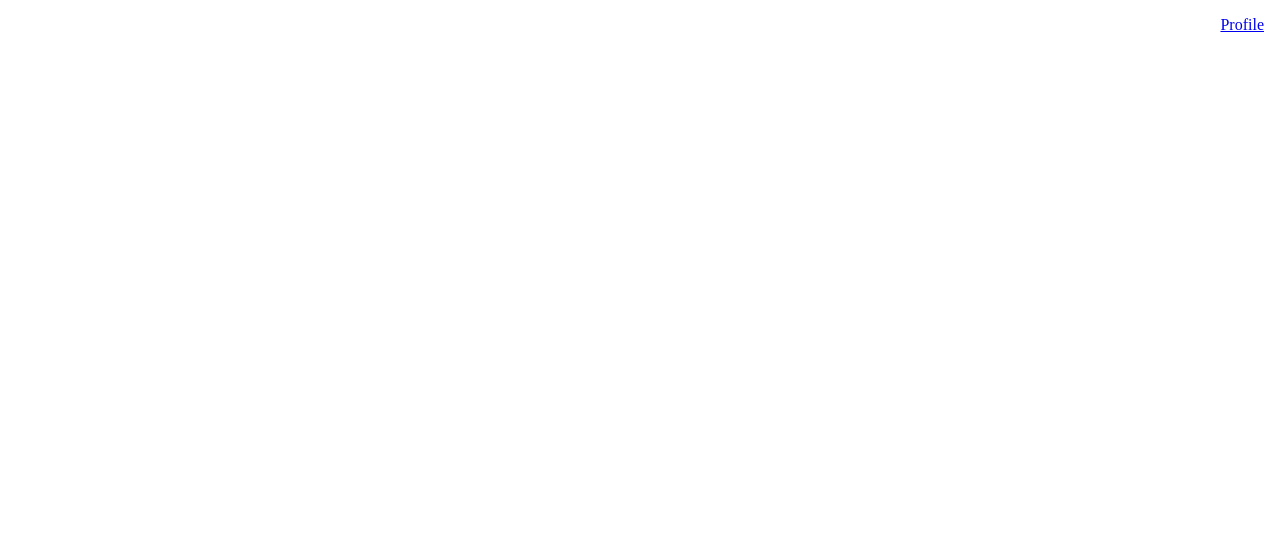
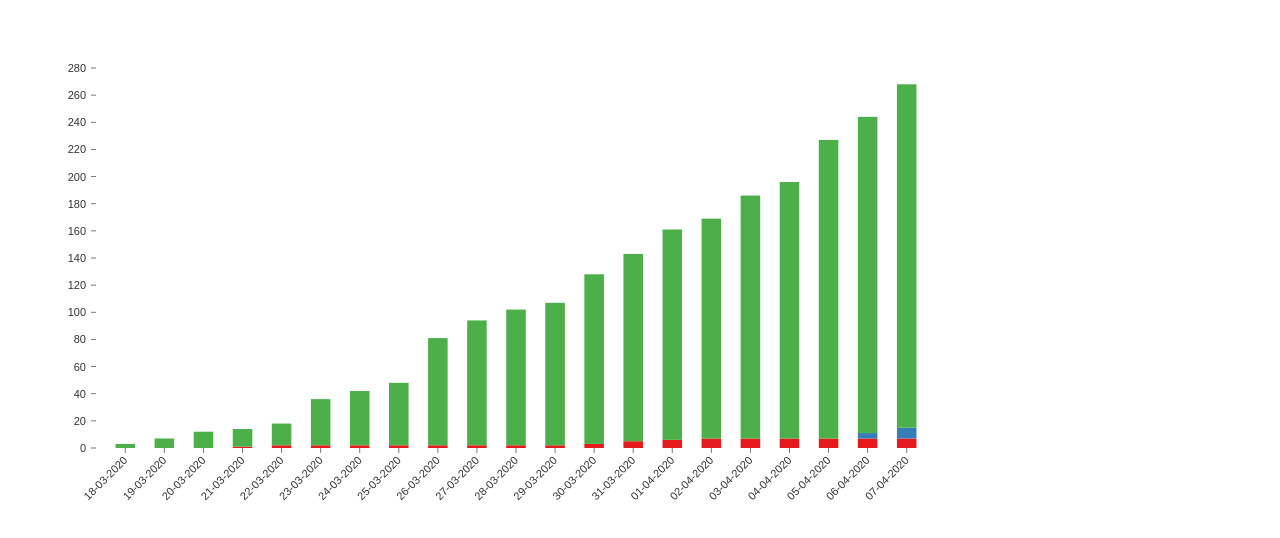
Before and after one commit to The-Macchiatos/covid-19-stats, a React (Create React App) app: page / in a window 1280 px wide. Shown: the top 538 px of the page. Built offline with nearby package versions, Linux system fonts and the light colour scheme.

Commit message:
First chart

```diff
--- a/package.json
+++ b/package.json
@@ -3,6 +3,7 @@
   "version": "0.1.0",
   "private": true,
   "dependencies": {
+    "@nivo/bar": "^0.61.1",
     "@rebass/preset": "^4.0.5",
     "@testing-library/jest-dom": "^4.2.4",
     "@testing-library/react": "^9.3.2",
--- a/src/App.js
+++ b/src/App.js
@@ -1,20 +1,56 @@
 import React from 'react';
-import {Flex, Text, Box, Link} from "./components/base";
+import {Flex} from './components/base';
+import { Bar } from '@nivo/bar'
+import data from './data/stats.json';
 
 function App() {
-  return (
-      <Flex
-          px={2}
-          color='white'
-          bg='background'
-          alignItems='center'>
-        <Text p={2} fontWeight='bold'>Rebass</Text>
-        <Box mx='auto' />
-        <Link variant='nav' href='#!'>
-          Profile
-        </Link>
-      </Flex>
-  );
+
+    const vitals = data.map(d => {
+       return {
+           Recovered: d.recovered,
+           Death: d.death,
+           Active: d.active.total,
+           Date: d.date
+       }
+    });
+
+    console.log(vitals);
+
+    const keys = ['Death', 'Recovered', 'Active'];
+    const commonProps = {
+        width: 1000,
+        height: 500,
+        margin: {top: 60, right: 80, bottom: 60, left: 80},
+        data: vitals,
+        indexBy: 'Date',
+        keys,
+        padding: 0.5,
+        enableGridY: false,
+        labelTextColor: 'inherit:darker(1.4)',
+        labelSkipWidth: 16,
+        labelSkipHeight: 16,
+        enableLabel: false,
+        axisBottom: {
+            tickRotation: -45
+        }
+    };
+
+
+    return (
+        <Flex
+            px={2}
+            color="black"
+            bg="white"
+            alignItems="center">
+
+            <Bar
+                {...commonProps}
+                colors={{ scheme: 'set1' }}
+            />
+
+        </Flex>
+
+    );
 }
 
 export default App;
--- /dev/null
+++ b/src/data/stats.json
@@ -0,0 +1,463 @@
+[{
+"date": "18-03-2020",
+"active": {
+  "total": 3,
+  "gender": {
+    "male": 3,
+    "female": 0
+  },
+  "age": {
+    "00": 0,
+    "21": 2,
+    "59": 1,
+    "60": 0
+  },
+  "source": {
+    "local": 0,
+    "imported": 3
+  }
+},
+"death": 0,
+"recovered": 0
+},
+{
+"date": "19-03-2020",
+"active": {
+  "total": 7,
+  "gender": {
+    "male": null,
+    "female": null
+  },
+  "age": {
+    "00": null,
+    "21": null,
+    "59": null,
+    "60": null
+  },
+  "source": {
+    "local": null,
+    "imported": null
+  }
+},
+"death": 0,
+"recovered": 0
+},
+{
+"date": "20-03-2020",
+"active": {
+  "total": 12,
+  "gender": {
+    "male": null,
+    "female": null
+  },
+  "age": {
+    "00": null,
+    "21": null,
+    "59": null,
+    "60": null
+  },
+  "source": {
+    "local": null,
+    "imported": null
+  }
+},
+"death": 0,
+"recovered": 0
+},
+{
+"date": "21-03-2020",
+"active": {
+  "total": 13,
+  "gender": {
+    "male": null,
+    "female": null
+  },
+  "age": {
+    "00": null,
+    "21": null,
+    "59": null,
+    "60": null
+  },
+  "source": {
+    "local": null,
+    "imported": null
+  }
+},
+"death": 1,
+"recovered": 0
+},
+{
+"date": "22-03-2020",
+"active": {
+  "total": 16,
+  "gender": {
+    "male": null,
+    "female": null
+  },
+  "age": {
+    "00": null,
+    "21": null,
+    "59": null,
+    "60": null
+  },
+  "source": {
+    "local": null,
+    "imported": null
+  }
+},
+"death": 2,
+"recovered": 0
+},
+{
+"date": "23-03-2020",
+"active": {
+  "total": 34,
+  "gender": {
+    "male": null,
+    "female": null
+  },
+  "age": {
+    "00": null,
+    "21": null,
+    "59": null,
+    "60": null
+  },
+  "source": {
+    "local": null,
+    "imported": null
+  }
+},
+"death": 2,
+"recovered": 0
+},
+{
+"date": "24-03-2020",
+"active": {
+  "total": 40,
+  "gender": {
+    "male": null,
+    "female": null
+  },
+  "age": {
+    "00": null,
+    "21": null,
+    "59": null,
+    "60": null
+  },
+  "source": {
+    "local": null,
+    "imported": null
+  }
+},
+"death": 2,
+"recovered": 0
+},
+{
+"date": "25-03-2020",
+"active": {
+  "total": 46,
+  "gender": {
+    "male": null,
+    "female": null
+  },
+  "age": {
+    "00": null,
+    "21": null,
+    "59": null,
+    "60": null
+  },
+  "source": {
+    "local": null,
+    "imported": null
+  }
+},
+"death": 2,
+"recovered": 0
+},
+{
+"date": "26-03-2020",
+"active": {
+  "total": 79,
+  "gender": {
+    "male": null,
+    "female": null
+  },
+  "age": {
+    "00": null,
+    "21": null,
+    "59": null,
+    "60": null
+  },
+  "source": {
+    "local": null,
+    "imported": null
+  }
+},
+"death": 2,
+"recovered": 0
+},
+{
+"date": "27-03-2020",
+"active": {
+  "total": 92,
+  "gender": {
+    "male": null,
+    "female": null
+  },
+  "age": {
+    "00": null,
+    "21": null,
+    "59": null,
+    "60": null
+  },
+  "source": {
+    "local": null,
+    "imported": null
+  }
+},
+"death": 2,
+"recovered": 0
+},
+{
+"date": "28-03-2020",
+"active": {
+  "total": 100,
+  "gender": {
+    "male": null,
+    "female": null
+  },
+  "age": {
+    "00": null,
+    "21": null,
+    "59": null,
+    "60": null
+  },
+  "source": {
+    "local": null,
+    "imported": null
+  }
+},
+"death": 2,
+"recovered": 0
+},
+{
+"date": "29-03-2020",
+"active": {
+  "total": 105,
+  "gender": {
+    "male": null,
+    "female": null
+  },
+  "age": {
+    "00": null,
+    "21": null,
+    "59": null,
+    "60": null
+  },
+  "source": {
+    "local": null,
+    "imported": null
+  }
+},
+"death": 2,
+"recovered": 0
+},
+{
+"date": "30-03-2020",
+"active": {
+  "total": 125,
+  "gender": {
+    "male": null,
+    "female": null
+  },
+  "age": {
+    "00": null,
+    "21": null,
+    "59": null,
+    "60": null
+  },
+  "source": {
+    "local": null,
+    "imported": null
+  }
+},
+"death": 3,
+"recovered": 0
+},
+{
+"date": "31-03-2020",
+"active": {
+  "total": 138,
+  "gender": {
+    "male": null,
+    "female": null
+  },
+  "age": {
+    "00": null,
+    "21": null,
+    "59": null,
+    "60": null
+  },
+  "source": {
+    "local": null,
+    "imported": null
+  }
+},
+"death": 5,
+"recovered": 0
+},
+{
+"date": "01-04-2020",
+"active": {
+  "total": 155,
+  "gender": {
+    "male": null,
+    "female": null
+  },
+  "age": {
+    "00": null,
+    "21": null,
+    "59": null,
+    "60": null
+  },
+  "source": {
+    "local": null,
+    "imported": null
+  }
+},
+"death": 6,
+"recovered": 0
+},
+{
+"date": "02-04-2020",
+"active": {
+  "total": 162,
+  "gender": {
+    "male": null,
+    "female": null
+  },
+  "age": {
+    "00": null,
+    "21": null,
+    "59": null,
+    "60": null
+  },
+  "source": {
+    "local": null,
+    "imported": null
+  }
+},
+"death": 7,
+"recovered": 0
+},
+{
+"date": "03-04-2020",
+"active": {
+  "total": 179,
+  "gender": {
+    "male": null,
+    "female": null
+  },
+  "age": {
+    "00": null,
+    "21": null,
+    "59": null,
+    "60": null
+  },
+  "source": {
+    "local": null,
+    "imported": null
+  }
+},
+"death": 7,
+"recovered": 0
+},
+{
+"date": "04-04-2020",
+"active": {
+  "total": 189,
+  "gender": {
+    "male": null,
+    "female": null
+  },
+  "age": {
+    "00": null,
+    "21": null,
+    "59": null,
+    "60": null
+  },
+  "source": {
+    "local": null,
+    "imported": null
+  }
+},
+"death": 7,
+"recovered": 0
+},
+{
+"date": "05-04-2020",
+"active": {
+  "total": 220,
+  "gender": {
+    "male": null,
+    "female": null
+  },
+  "age": {
+    "00": null,
+    "21": null,
+    "59": null,
+    "60": null
+  },
+  "source": {
+    "local": null,
+    "imported": null
+  }
+},
+"death": 7,
+"recovered": 0
+},
+{
+"date": "06-04-2020",
+"active": {
+  "total": 233,
+  "gender": {
+    "male": null,
+    "female": null
+  },
+  "age": {
+    "00": null,
+    "21": null,
+    "59": null,
+    "60": null
+  },
+  "source": {
+    "local": null,
+    "imported": null
+  }
+},
+"death": 7,
+"recovered": 4
+},
+  {
+    "date": "07-04-2020",
+    "active": {
+      "total": 253,
+      "gender": {
+        "male": null,
+        "female": null
+      },
+      "age": {
+        "00": null,
+        "21": null,
+        "59": null,
+        "60": null
+      },
+      "source": {
+        "local": null,
+        "imported": null
+      }
+    },
+    "death": 7,
+    "recovered": 8
+  }
+]
```
Also changed, not shown: 1 other file (tests, documents, lock files or other folders).
